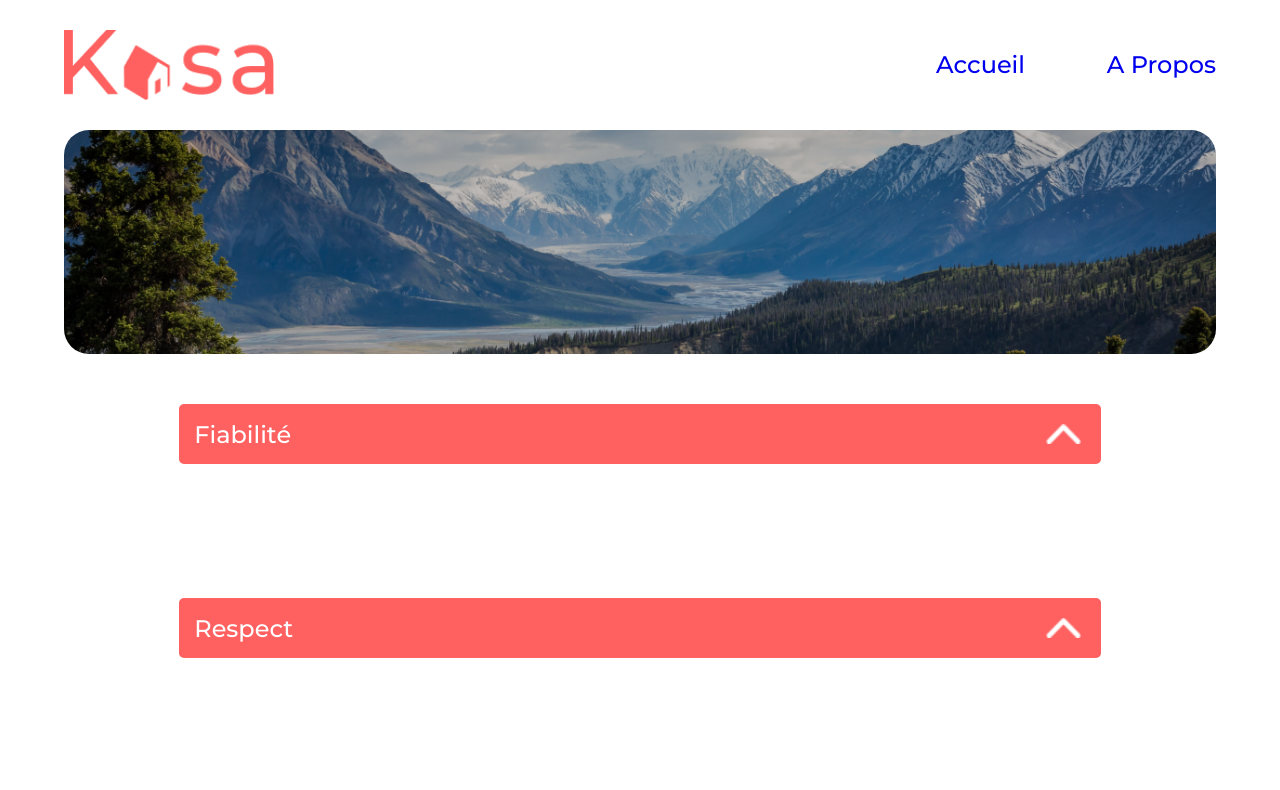
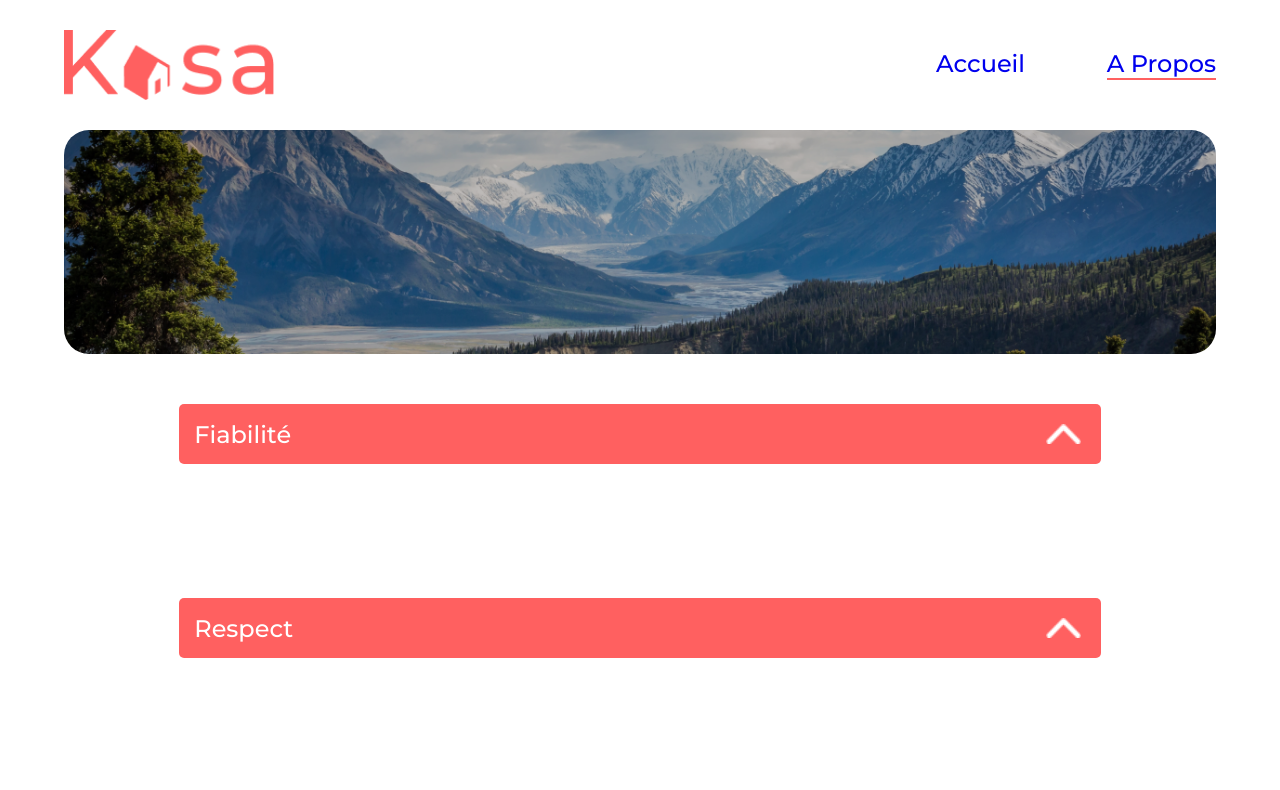
Before and after one commit to AudreyYuedra/Kasa_OC_P8, a React (Create React App) app: page /About in a window 1280 px wide. Shown: the top 790 px of the page. Built offline with nearby package versions, Linux system fonts and the light colour scheme.

Commit message:
corrections détails visuels (effectif)

```diff
--- a/src/components/Header.jsx
+++ b/src/components/Header.jsx
@@ -1,21 +1,36 @@
 import logo_kasa_color from "../assets/logo_kasa_color.png";
-import { Link } from "react-router-dom";
+import { Link, useLocation } from "react-router-dom";
 import "../styles/App.css";
 
 function Header() {
+  const location = useLocation(); //détermine page actuelle
+
   return (
     <header>
       <img src={logo_kasa_color} alt="Logo Kasa" className="logo-color" />
       <nav className="nav">
-        <Link to="/" className="links">
+        <div className="column-nav">
+        <Link
+          to="/"
+          className="links">
           Accueil
         </Link>
-        <Link to="/About" className="links">
+        <div className={location.pathname === "/" ? "nav-active" : ""}></div>
+        </div>
+        <div className="column-nav">
+        <Link
+          to="/About"
+          className="links">
           A Propos
         </Link>
+        <div className={location.pathname === "/About" ? "nav-active" : ""}></div>
+        </div>
       </nav>
     </header>
   );
 }
 
 export default Header;
+
+
+/* {`links ${location.pathname === "/" ? "nav-active" : ""}`} */
--- a/src/pages/Logement.jsx
+++ b/src/pages/Logement.jsx
@@ -14,6 +14,12 @@ function Logement(content) {
 
   //recherche données logement via id fichier json
   const jsonHousing = HousingDatas.find((element) => element.id === id);
+  //récupération liste équipements
+  const dataEquipments = jsonHousing.equipments.map((equipment) => (
+    <p className="equipement-text" key={equipment}>
+          {equipment}
+          <br />
+    </p>))
 
   //check si logement existe sinon => page error
   if (!jsonHousing) {
@@ -54,10 +60,7 @@ function Logement(content) {
           <Collapse title="Description" content={jsonHousing.description} />
           <Collapse
             title="Equipements"
-            // eslint-disable-next-line array-callback-return
-            content={jsonHousing.equipments.map((equipments, index) => {
-              <ul key={index}>{equipments}</ul>;
-            })}
+            content={dataEquipments}
           />
         </div>
       </div>
--- a/src/styles/App.css
+++ b/src/styles/App.css
@@ -37,7 +37,7 @@ header .logo-color {
 }
 header nav {
   width: 280px;
-  height: 30px;
+  height: 32px;
   display: flex;
   flex-direction: row;
   justify-content: space-between;
@@ -45,20 +45,21 @@ header nav {
   font-size: 24px;
   color: #FF6060;
 }
-header nav .links {
+header nav .column-nav {
+  display: flex;
+  flex-direction: column;
+}
+header nav .column-nav .links {
   text-decoration-line: none;
-}
-header nav .links:hover {
+  position: relative;
   cursor: pointer;
 }
-header nav .links:active {
+header nav .column-nav .links:visited {
   color: #FF6060;
-  text-decoration: underline;
-  text-underline-offset: -35px;
-  text-decoration-thickness: 2px;
 }
-header nav .links:visited {
-  color: #FF6060;
+header nav .column-nav .nav-active {
+  height: 2px;
+  background-color: #FF6060;
 }
 
 /*** Footer ***/
@@ -140,6 +141,8 @@ footer .rights {
   border-bottom-left-radius: 5px;
   border-bottom-right-radius: 5px;
   padding: 20px;
+  display: flex;
+  flex-direction: column;
 }
 
 .arrow-up {
@@ -154,11 +157,13 @@ footer .rights {
 
 .txt-open {
   visibility: visible;
+  transform: scaleY(100%);
   transition: transform 0.3s ease-in-out;
 }
 
 .txt-close {
   visibility: collapse;
+  transform: scaleY(0%);
   transition: transform 0.3s ease-in-out;
 }
 
@@ -190,13 +195,6 @@ footer .rights {
 .collapse-housing .collapse {
   width: 45%;
   max-width: 580px;
-}
-.collapse-housing .collapse ul {
-  display: flex;
-  flex-direction: column;
-}
-.collapse-housing .collapse ul li {
-  text-decoration: none;
 }
 
 @media (min-width: 768px) and (max-width: 1024px) {
--- a/src/styles/App.scss
+++ b/src/styles/App.scss
@@ -35,30 +35,30 @@ header {
     }
     & nav {
         width: 280px;
-        height: 30px;
+        height: 32px;
         @include space-between-row;
         align-self: center;
         font-size: $second;
         color: $primary-color;
-        & .links{
-            text-decoration-line: none;
-            &:hover {
+        & .column-nav {
+            @include column;
+            & .links {
+                text-decoration-line: none;
+                position: relative;
                 cursor: pointer;
+                &:visited {
+                    color: $primary-color;
+                }
             }
-            &:active {
-                color: $primary-color;
-                text-decoration: underline;
-                text-underline-offset: -35px;
-                text-decoration-thickness: 2px;
-                //pas fini
-                //text-decoration-line: solid 2px $primary-color;
-            }
-            &:visited {
-                color: $primary-color;
+            & .nav-active {
+                height: 2px;
+                background-color: $primary-color;
             }
         }
     }
 }
+
+
 
 /*** Footer ***/
 footer {
@@ -131,6 +131,7 @@ footer {
         border-bottom-left-radius: 5px;
         border-bottom-right-radius: 5px;
         padding: 20px;
+        @include column;
     }
 }
 
@@ -146,11 +147,13 @@ footer {
 
 .txt-open {
     visibility: visible;
+    transform: scaleY(100%);
     transition: transform 0.3s ease-in-out;
 }
 
 .txt-close {
     visibility: collapse;
+    transform: scaleY(0%);
     transition: transform 0.3s ease-in-out;
 }
 
@@ -173,12 +176,6 @@ footer {
     & .collapse {
         width: 45%;
         max-width: 580px;
-        & ul {
-            @include column;
-            & li {
-                text-decoration: none;
-            }
-        }
     }
 }
 
--- a/src/styles/Error.css
+++ b/src/styles/Error.css
@@ -9,11 +9,11 @@
 }
 .main-error .nb-error {
   font-size: 288px;
-  margin: 30px 0;
+  margin: 35px 0;
 }
 .main-error .txt-error {
   font-size: 36px;
-  margin: 30px 0 50px 0;
+  margin: 35px 0 50px 0;
 }
 .main-error .redirection {
   font-size: 18px;
--- a/src/styles/Error.scss
+++ b/src/styles/Error.scss
@@ -8,11 +8,11 @@
     color: $primary-color;
     & .nb-error {
         font-size: $error;
-        margin: 30px 0;
+        margin: 35px 0;
     }
     & .txt-error {
         font-size: $title;
-        margin: 30px 0 50px 0;
+        margin: 35px 0 50px 0;
     }
     & .redirection {
         font-size: $general;
```
Also changed, not shown: 2 other files (tests, documents, lock files or other folders).
